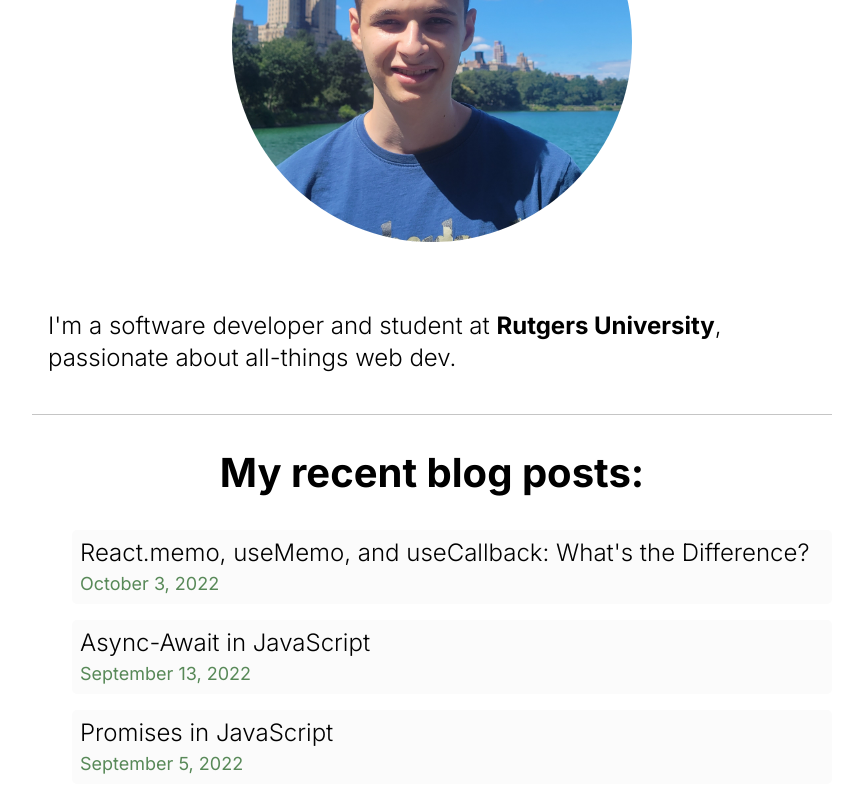
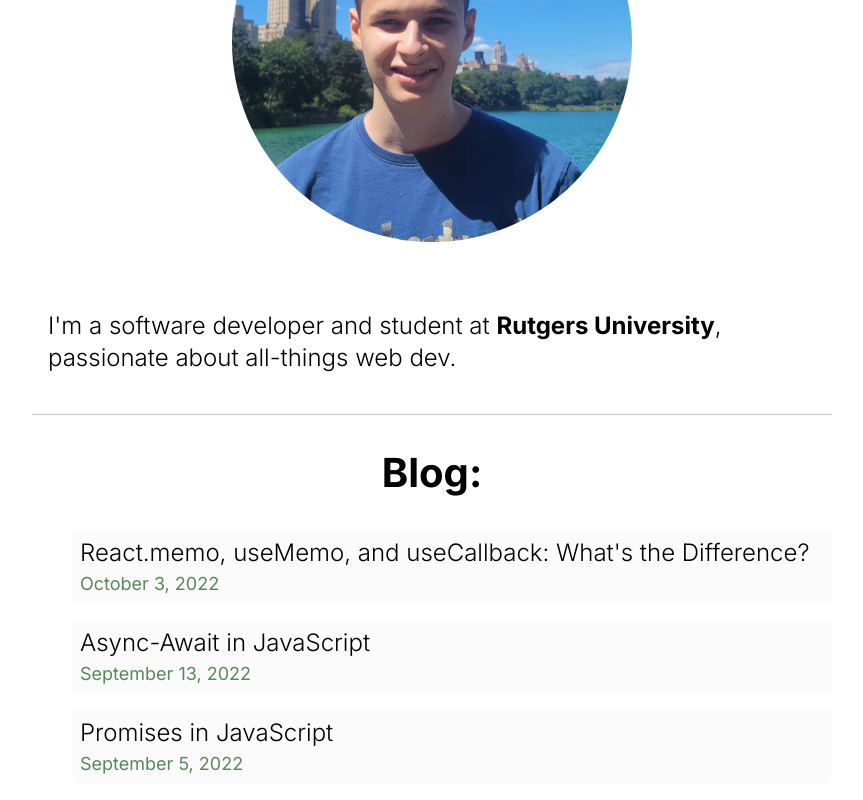
Before and after one commit to OGreeni/ogreeni-blog, a Next.js app: page / in a window 1280 px wide. Shown: the part 469-1269 px from the top of the page, without its empty margins (208-1071 px from the left). Built offline with nearby package versions, Linux system fonts and the light colour scheme; no server answers.

Commit message:
change blog posts title

```diff
--- a/pages/index.tsx
+++ b/pages/index.tsx
@@ -31,7 +31,7 @@ const Home = ({ postsData }: Props) => {
         </p>
       </section>
       <section className={styles.blog}>
-        <h1>My recent blog posts:</h1>
+        <h1>Blog:</h1>
         <ul>
           {postsData.map(({ id, title, date }) => (
             <Link href={`/posts/${id}`} key={id}>
```
